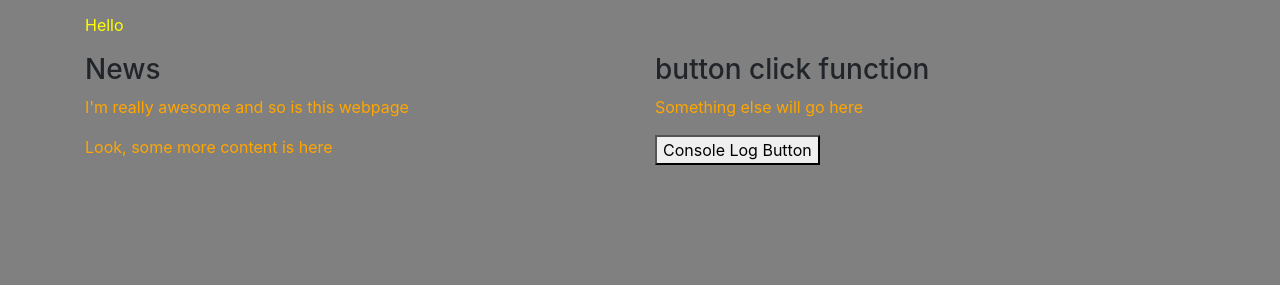
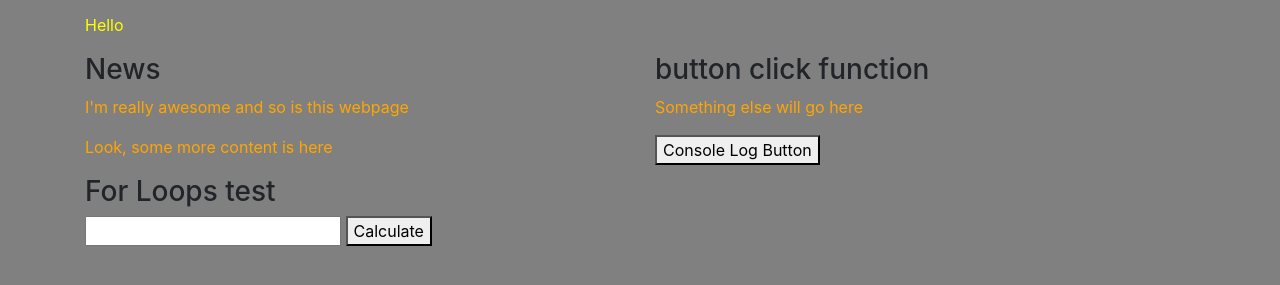
Before and after one commit to mahtabnejad90/Sky-Agile-University-2019-Training, a plain HTML site: page Final-Session/index.html in a window 1280 px wide. Shown: the part 219-504 px from the top of the page. Drawn offline with nearby package versions, Linux system fonts and the light colour scheme.

Commit message:
for loops
for loops

```diff
--- a/Final-Session/index.html
+++ b/Final-Session/index.html
@@ -50,6 +50,23 @@
 
             <button onclick="myFunc()">Console Log Button</button>
         </div>
+
+        <div class="col-md-6">
+      <h3>For Loops test</h3>
+           <input type="number" id="input_number">
+
+           <button onclick="calculateTotal()">Calculate</button>
+
+
+           <p id="output_number"></p>
+
+
+        </div>
+
+
+
+
+
       </div>
     </div>
 
--- a/Final-Session/js/myscript.js
+++ b/Final-Session/js/myscript.js
@@ -1,3 +1,17 @@
 function myFunc(){
 	console.log("Hi I am mahtab");
 }
+
+function calculateTotal() {
+	var numbersUpTo = document.getElementById('input_number').value;
+	var startingNumber;
+	var runningTotal = 0;
+
+
+	for(startingNumber = 0; startingNumber <= numbersUpTo; startingNumber++) {
+		runningTotal += startingNumber;
+	}
+
+document.getElementById('output_number').innerHTML = runningTotal;
+
+}
```
